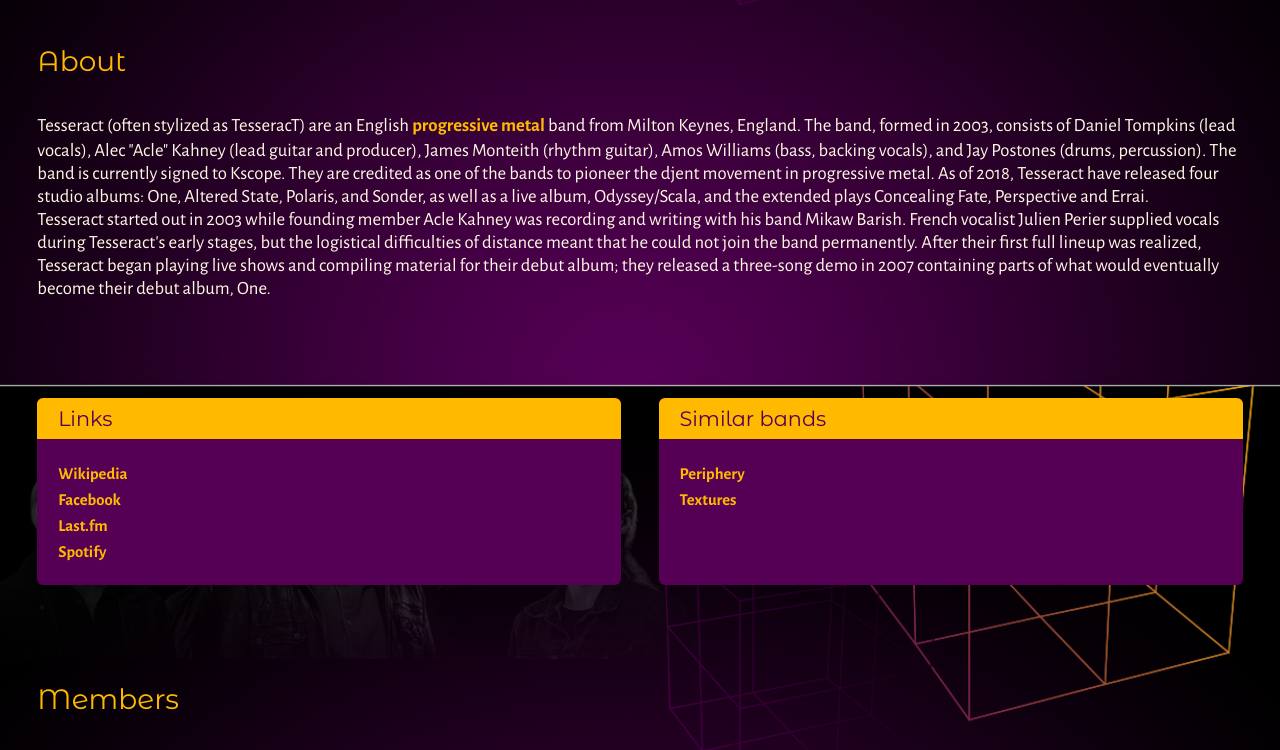
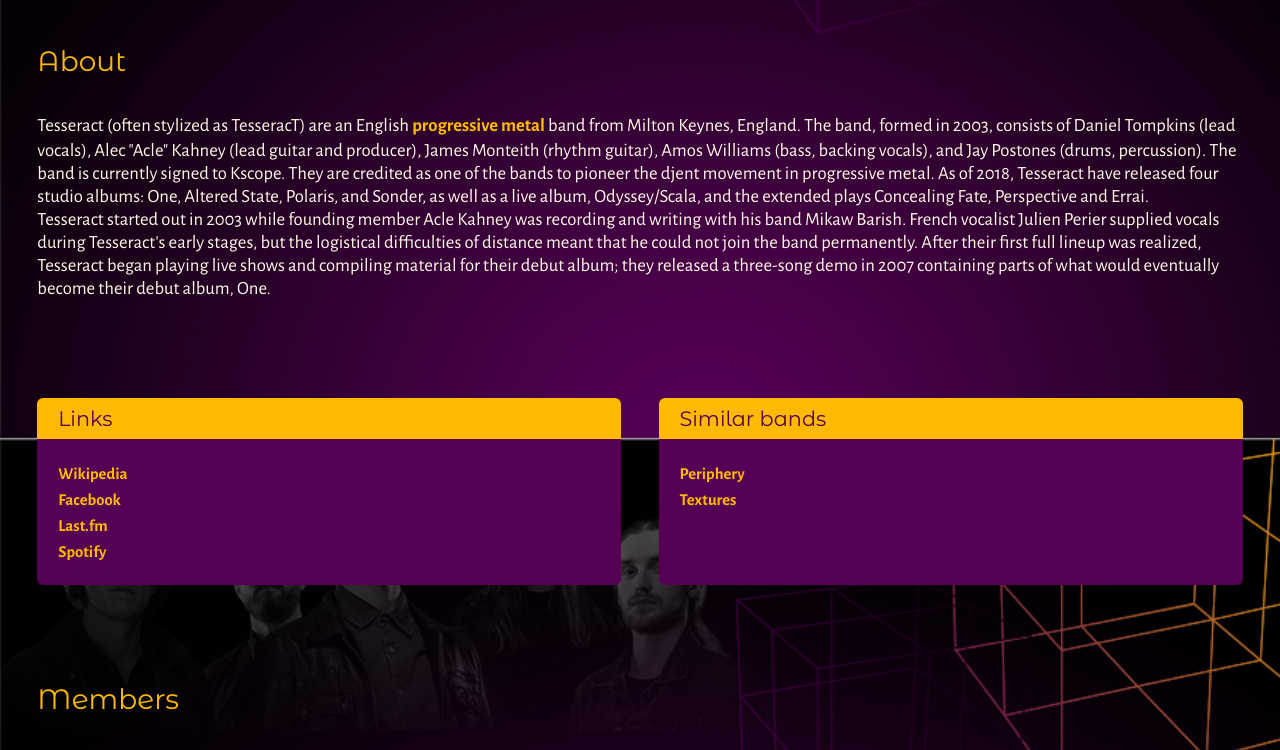
Before and after one commit to Termedea/webb2-demo, a website: page index.html in a window 1280 px wide. Shown: the part 414-1164 px from the top of the page. Drawn offline with Linux system fonts and the light colour scheme.

Commit message:
change of image size again

```diff
--- a/res/styles/main.css
+++ b/res/styles/main.css
@@ -315,7 +315,7 @@
   @media (min-width: 640px)  {
 
     body {
-      background-image: url(../images/background-1280.png);  /* Den nästminsta av våra bakgrunder. Det är dumt att ha en onödigt stor bild för en liten skärm. */
+      background-image: url(../images/background-900.png);  /* Den nästminsta av våra bakgrunder. Det är dumt att ha en onödigt stor bild för en liten skärm. */
       font-size: 14pt;
     }
 
```
Also changed, not shown: res/images/background-900.png (added).
